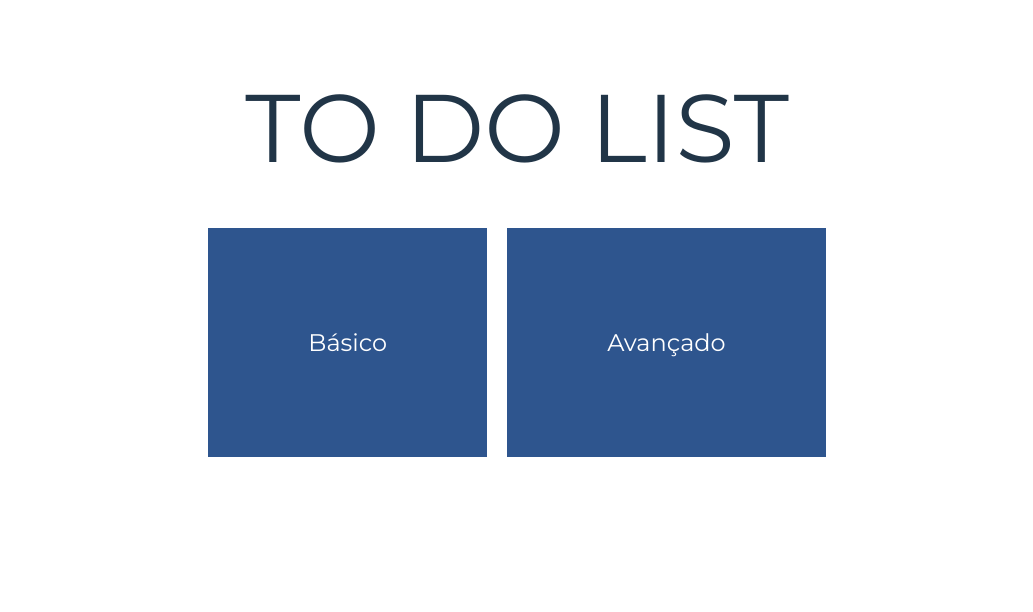
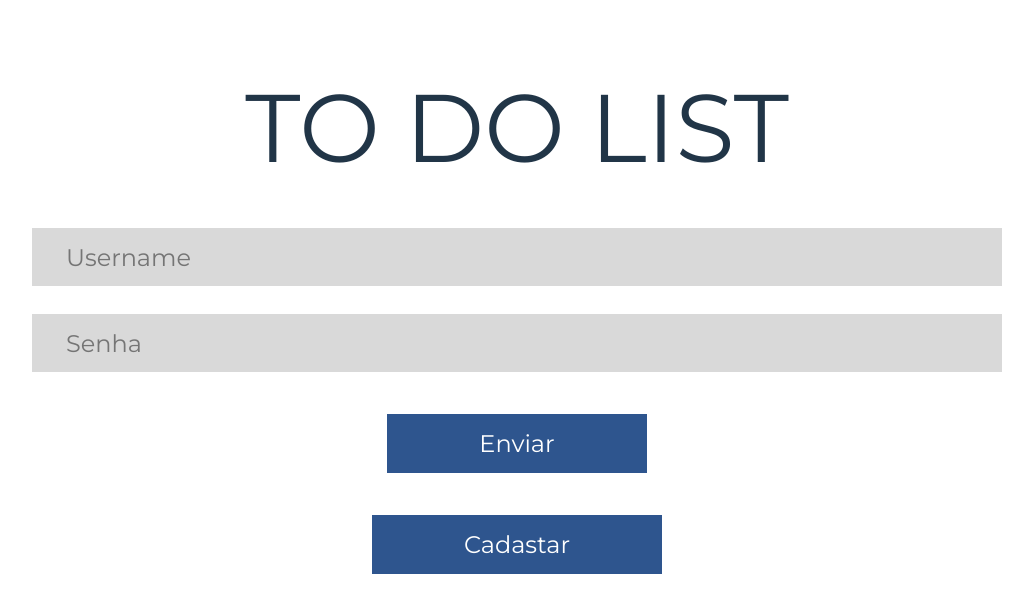
Before and after one commit to Senak9/TODOLIST, a React (Vite) app: page / in a window 1280 px wide. Shown: the top 612 px of the page, without its empty margins (123-1156 px from the left). Built offline with nearby package versions, Linux system fonts and the light colour scheme.

Commit message:
fix: corrigindo erro de compatibilidade

```diff
--- a/package.json
+++ b/package.json
@@ -9,6 +9,7 @@
     "preview": "vite preview"
   },
   "dependencies": {
+    "axios": "^0.27.2",
     "react": "^18.2.0",
     "react-dom": "^18.2.0",
     "react-router-dom": "^6.3.0"
--- a/src/api/api.js
+++ b/src/api/api.js
@@ -1,7 +1,7 @@
 import axios from "axios";
 
 export default axios.create({
-  baseURL: "https:/",
+  baseURL: "http:/localhost:3000",
   timeout: 10000,
   headers: {
     "Content-Type": "application/json",
--- a/src/pages/login/index.jsx
+++ b/src/pages/login/index.jsx
@@ -3,6 +3,7 @@ import Header from "../../component/header";
 import "./style.css";
 import { useEffect, useState } from "react";
 import { useNavigate } from "react-router-dom";
+import { getItem, setItem } from "../../storage";
 
 export default function Login() {
   const navigate = useNavigate();
@@ -43,8 +44,9 @@ export default function Login() {
   }
 
   return (
-    <div className="containerLogin" onSubmit={handleSubmit}>
+    <div className="containerLogin">
       <Header />
+      <form className="containerLogin" onSubmit={handleSubmit}>
         <input
           name="Username"
           placeholder="Username"
@@ -52,6 +54,7 @@ export default function Login() {
           className="inputText"
           value={nome}
           onChange={(e) => setNome(e.target.value)}
+          required
         />
         <input
           name="Senha"
@@ -59,8 +62,15 @@ export default function Login() {
           type="password"
           value={password}
           onChange={(e) => setPassword(e.target.value)}
+          required
         />
-      <button className="btn-login">Enviar</button>
+        <button className="btn-login" type="submit">
+          Enviar
+        </button>
+        <button className="btn-login" onClick={() => navigate("/register")}>
+          Cadastar
+        </button>
+      </form>
     </div>
   );
 }
--- a/src/pages/register/index.jsx
+++ b/src/pages/register/index.jsx
@@ -3,9 +3,10 @@ import Header from "../../component/header";
 import "./style.css";
 import { useState } from "react";
 import { useNavigate } from "react-router-dom";
+import api from "../../api/api";
 
 const defaultForm = {
-  name: "",
+  username: "",
   password: "",
   confirmPassword: "",
 };
@@ -17,18 +18,23 @@ export default function Register() {
 
   async function handleSubmit(e) {
     e.preventDefault();
-
+    console.log("dddd");
     try {
-      if (!form.name || !form.password || !form.confirmPassword) {
+      if (!form.username || !form.password || !form.confirmPassword) {
+        console.log("ddadasda");
+        console.log(form);
         return;
       }
 
       if (form.password !== form.confirmPassword) {
+        console.log("213222123");
         return;
       }
 
+      console.log(form);
+
       const response = await api.post("/usuario", {
-        nome: form.name,
+        nome: form.username,
         senha: form.password,
       });
 
@@ -47,34 +53,36 @@ export default function Register() {
   }
 
   return (
-    <div className="containerRegister" onSubmit={handleSubmit}>
+    <div className="containerRegister">
       <Header />
+      <form className="containerRegister" onSubmit={handleSubmit}>
+        {" "}
         <input
-        name="Username"
+          name="username"
           placeholder="Username"
           type="text"
-        value={form.name}
           onChange={handleChangeForm}
           // required
         />
         <input
-        name="Senha"
+          name="password"
           placeholder="Senha"
           type="password"
           className="inputSenha"
-        value={form.password}
           onChange={handleChangeForm}
           // required
         />
         <input
-        name="Senha"
+          name="confirmPassword"
           placeholder="Confimar senha"
           type="password"
-        value={form.password}
           onChange={handleChangeForm}
           // required
         />
-      <button className="btn-register">Cadastrar</button>
+        <button className="btn-register" type="submit">
+          Cadastrar
+        </button>
+      </form>
     </div>
   );
 }
--- a/src/routes/index.jsx
+++ b/src/routes/index.jsx
@@ -9,7 +9,7 @@ import Register from "../pages/register";
 export default function MainRoutes() {
   return (
     <Routes>
-      <Route path="/" element={<Home />} />
+      <Route path="/" element={<Login />} />
       <Route path="/login" element={<Login />} />
       <Route path="/home" element={<Home />} />
       <Route path="/register" element={<Register />} />
--- /dev/null
+++ b/src/storage.jsx
@@ -0,0 +1,15 @@
+export function setItem(key, value) {
+  localStorage.setItem(key, value);
+}
+
+export function getItem(key) {
+  return localStorage.getItem(key);
+}
+
+export function clear() {
+  localStorage.clear();
+}
+
+export function removeItem(key) {
+  localStorage.removeItem(key);
+}
```
Also changed, not shown: 1 other file (tests, documents, lock files or other folders). Lines whose indentation alone changed are shown as unchanged.
